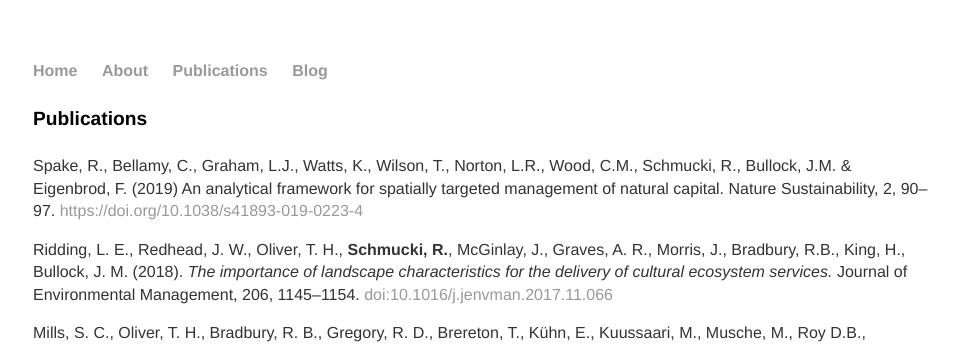
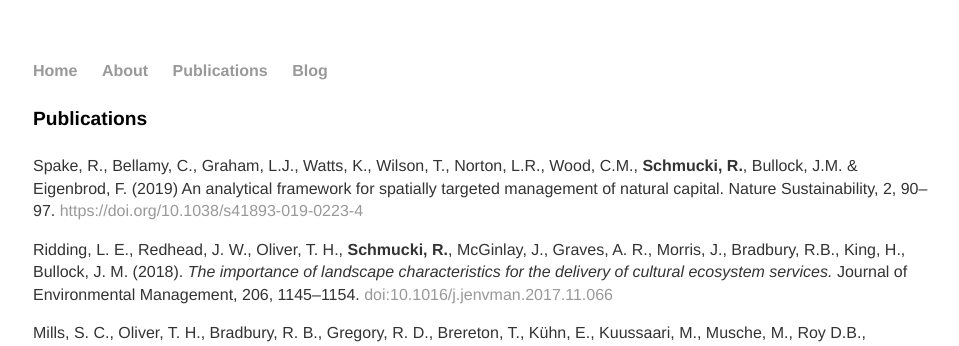
Before and after one commit to RetoSchmucki/RetoSchmucki.github.io, a Jekyll site: the page built from publications/index.md, in a window 1280 px wide. Shown: the top 346 px of the page, without its empty margins (159-1118 px from the left). Built offline with Jekyll 4.4.1, drawn with Linux system fonts in a browser that asks for light colours.

```diff
--- a/publications/index.md
+++ b/publications/index.md
@@ -5,7 +5,7 @@ title: Publications
 
 #### Publications
 
-Spake, R., Bellamy, C., Graham, L.J., Watts, K., Wilson, T., Norton, L.R., Wood, C.M., Schmucki, R., Bullock, J.M. & Eigenbrod, F. (2019) An analytical framework for spatially targeted management of natural capital. Nature Sustainability, 2, 90–97. [https://doi.org/10.1038/s41893-019-0223-4](https://www.nature.com/articles/s41893-019-0223-4.epdf?author_access_token=_2YdsGVgx6ecAGU75zGEntRgN0jAjWel9jnR3ZoTv0O105koIC-Nl6y6hb_0WHQZN-HVpkhPkAHqhRh7JKkSTM0KwDfm5Nq-Q6YOKLdW5Zvg3skCUUpCWjD7w-7icn7emM8N-5vucjNDXlkvOyMzLw%3D%3D)
+Spake, R., Bellamy, C., Graham, L.J., Watts, K., Wilson, T., Norton, L.R., Wood, C.M., **Schmucki, R.**, Bullock, J.M. & Eigenbrod, F. (2019) An analytical framework for spatially targeted management of natural capital. Nature Sustainability, 2, 90–97. [https://doi.org/10.1038/s41893-019-0223-4](https://www.nature.com/articles/s41893-019-0223-4.epdf?author_access_token=_2YdsGVgx6ecAGU75zGEntRgN0jAjWel9jnR3ZoTv0O105koIC-Nl6y6hb_0WHQZN-HVpkhPkAHqhRh7JKkSTM0KwDfm5Nq-Q6YOKLdW5Zvg3skCUUpCWjD7w-7icn7emM8N-5vucjNDXlkvOyMzLw%3D%3D)
 
 Ridding, L. E., Redhead, J. W., Oliver, T. H., **Schmucki, R.**, McGinlay, J., Graves, A. R., Morris, J., Bradbury, R.B., King, H., Bullock, J. M. (2018). *The importance of landscape characteristics for the delivery of cultural ecosystem services.* Journal of Environmental Management, 206, 1145–1154. [doi:10.1016/j.jenvman.2017.11.066](https://doi.org/10.1016/j.jenvman.2017.11.066)
 
```
